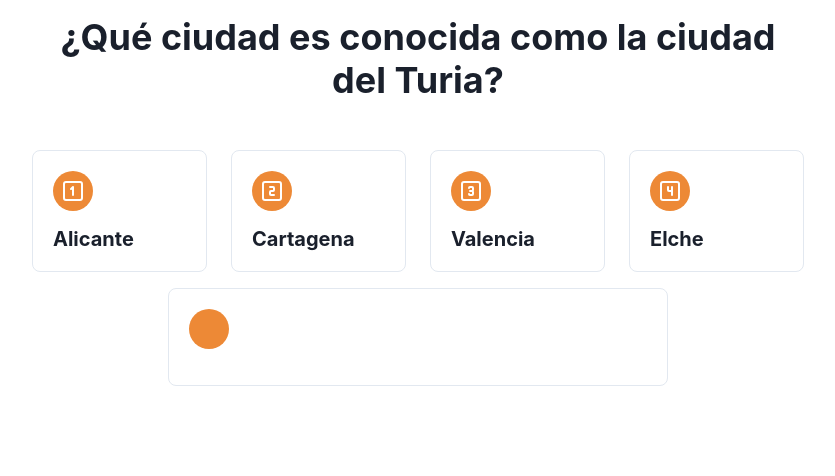
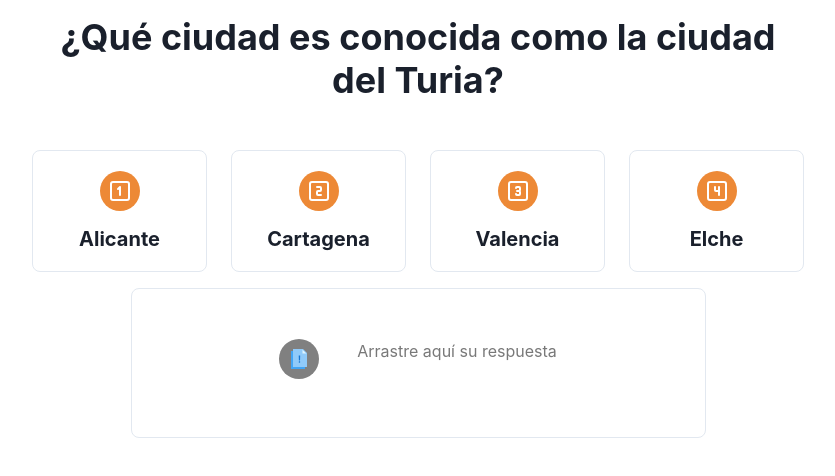
Before and after one commit to mariabvivanco/Test-React, a React (Create React App) app in the folder app-blinklearning/: page /exercise in a window 1280 px wide. Shown: the top 476 px of the page, without its empty margins (222-1057 px from the left). Built offline with nearby package versions, Linux system fonts and the light colour scheme.

Commit message:
Draw and drop implemented in an example card

```diff
--- a/app-blinklearning/package.json
+++ b/app-blinklearning/package.json
@@ -16,7 +16,10 @@
     "@types/react-router-dom": "^5.3.3",
     "framer-motion": "^10.9.1",
     "react": "^18.2.0",
+    "react-dnd": "^10.0.0",
+    "react-dnd-html5-backend": "^14.0.0",
     "react-dom": "^18.2.0",
+    "react-icons": "^4.8.0",
     "react-redux": "^8.0.5",
     "react-router-dom": "^6.8.1",
     "react-scripts": "5.0.1",
--- a/app-blinklearning/src/components/Exercise/CardAnswer.tsx
+++ b/app-blinklearning/src/components/Exercise/CardAnswer.tsx
@@ -1,25 +1,63 @@
-import React from "react";
-import { Box, Flex, Heading, Stack, Icon } from "@chakra-ui/react";
+import React, { DragEvent, useEffect } from "react";
+import {
+  Box,
+  Flex,
+  Heading,
+  Stack,
+  Icon,
+  Text,
+  Center,
+} from "@chakra-ui/react";
 import { ReactElement } from "react";
+import { useSelector } from "react-redux";
+import { answers, setAnswer } from "../../store/exerciseSlicer";
+import { FcAnswers } from "react-icons/fc";
+
+import "./exercise.css";
+import { useDispatch } from "react-redux";
 
 interface CardProps {
-  heading: string;
+  question: string;
   icon: ReactElement;
 }
 
-const tempIcon = <Icon as={()=><></>} w={6} h={6} />
+const CardAnswer: React.FC<CardProps> = ({ question }) => {
 
-const CardAnswer:React.FC<CardProps>= ({ heading='',icon=tempIcon }) => {
+  const dispatch = useDispatch()
+  const onDropEntry = (event: DragEvent<HTMLDivElement>) => {
+    const question = event.dataTransfer.getData("question");
+    const answer = event.dataTransfer.getData("answer");
+    dispatch(setAnswer({question,answer}))
+    console.log(question, answer)
+  };
+
+  const allowDrop = (event: DragEvent<HTMLDivElement>) => {
+    event.preventDefault();
+
+  };
+
+  const answersUser = useSelector(answers);
+
+  useEffect(() => {
+    console.log(answersUser)
+
+
+  }, [answersUser])
+
+
   return (
+    <div onDrop={onDropEntry} onDragOver={allowDrop}>
       <Box
-      maxW={{ base: "90%", md: "500px" }}
-      w={"full"}
+        w={{ base: "275px", md: "575px" }}
+        h="150px"
         borderWidth="1px"
         borderRadius="lg"
         overflow="hidden"
         p={5}
+        pt="50px"
       >
-      <Stack align={"start"} spacing={2}>
+        <Center>
+          <Stack align={"start"} direction="row" spacing={2}>
             <Flex
               w={10}
               h={10}
@@ -27,15 +65,27 @@ const CardAnswer:React.FC<CardProps>= ({ heading='',icon=tempIcon }) => {
               justify={"center"}
               color={"white"}
               rounded={"full"}
-          bg={"primary"}
+              bg={"grey"}
             >
-          {icon}
+              <Icon as={FcAnswers} w={6} h={6} />
             </Flex>
-        <Box mt={2}>
-          <Heading size={{ base: "sm", md: "md" }}>{heading}</Heading>
+
+            {answersUser.find((item) => (item.question === question)) ? (
+              <Heading size={{ base: "sm", md: "md" }}>{answersUser.find((item) => (item.question === question))?.answer}</Heading>
+            ) : (
+              <Text
+                className="blinks"
+                ml="30px"
+                align={"center"}
+                color="neutral"
+              >
+                Arrastre aquí su respuesta
+              </Text>
+            )}
+          </Stack>
+        </Center>
       </Box>
-      </Stack>
-    </Box>
+    </div>
   );
 };
 
--- a/app-blinklearning/src/components/Exercise/CardQuestion.tsx
+++ b/app-blinklearning/src/components/Exercise/CardQuestion.tsx
@@ -1,13 +1,30 @@
-import React from "react";
+import React, { DragEvent } from "react";
 import { Box, Flex, Heading, Stack } from "@chakra-ui/react";
 import { ReactElement } from "react";
+import { useDispatch } from "react-redux";
+import { endDrag, isDragging, startDrag } from "../../store/dragSlicer";
+import { useSelector } from "react-redux";
+
+import './exercise.css'
 
 interface CardProps {
-  heading: string;
+  question: string;
   icon: ReactElement;
+  answer: string;
 }
 
-const CardQuestion = ({ heading, icon }: CardProps) => {
+const CardQuestion = ({ answer, icon, question }: CardProps) => {
+  const dispatch = useDispatch();
+  const isDrag = useSelector(isDragging)
+  const onDragStart = (event: DragEvent) => {
+    event.dataTransfer.setData("answer", answer);
+    event.dataTransfer.setData("question", question);
+    dispatch(startDrag());
+  };
+
+  const onDragEnd = () => {
+    dispatch(endDrag());
+  };
   return (
     <Box
       maxW={{ base: "120px", md: "175px" }}
@@ -16,8 +33,12 @@ const CardQuestion = ({ heading, icon }: CardProps) => {
       borderRadius="lg"
       overflow="hidden"
       p={5}
+      className={isDrag?'is-drag':''}
+      draggable
+      onDragStart={onDragStart}
+      onDragEnd={onDragEnd}
     >
-      <Stack align={"start"} spacing={2}>
+      <Stack align={"center"} spacing={2}>
         <Flex
           w={10}
           h={10}
@@ -30,7 +51,7 @@ const CardQuestion = ({ heading, icon }: CardProps) => {
           {icon}
         </Flex>
         <Box mt={2}>
-          <Heading size={{ base: "sm", md: "md" }}>{heading}</Heading>
+          <Heading size={{ base: "sm", md: "md" }}>{answer}</Heading>
         </Box>
       </Stack>
     </Box>
--- a/app-blinklearning/src/components/Exercise/Question.tsx
+++ b/app-blinklearning/src/components/Exercise/Question.tsx
@@ -27,19 +27,23 @@ const Question: React.FC<Props> = ({ choice, question }) => {
       <Container maxW={"5xl"} mt={12}>
         <Flex flexWrap="wrap" gridGap={6} justify="center">
           <CardQuestion
-            heading={choice[0]}
+            question={question}
+            answer={choice[0]}
             icon={<Icon as={TbSquareNumber1} w={6} h={6} />}
           />
           <CardQuestion
-            heading={choice[1]}
+            question={question}
+            answer={choice[1]}
             icon={<Icon as={TbSquareNumber2} w={6} h={6} />}
           />
           <CardQuestion
-            heading={choice[2]}
+            question={question}
+            answer={choice[2]}
             icon={<Icon as={TbSquareNumber3} w={6} h={6} />}
           />
           <CardQuestion
-            heading={choice[3]}
+            question={question}
+            answer={choice[3]}
             icon={<Icon as={TbSquareNumber4} w={6} h={6} />}
           />
         </Flex>
--- /dev/null
+++ b/app-blinklearning/src/components/Exercise/exercise.css
@@ -0,0 +1,37 @@
+
+.blinks{
+
+    animation-name: blinkT;
+    animation-duration: 1s;
+    animation-timing-function: linear;
+    animation-iteration-count: infinite;
+
+    -webkit-animation-name:parpadeo;
+    -webkit-animation-duration: 1s;
+    -webkit-animation-timing-function: linear;
+    -webkit-animation-iteration-count: infinite;
+  }
+
+  @-moz-keyframes blinkT{
+    0% { opacity: 1.0; }
+    50% { opacity: 0.0; }
+    100% { opacity: 1.0; }
+  }
+
+  @-webkit-keyframes blinkT {
+    0% { opacity: 1.0; }
+    50% { opacity: 0.0; }
+     100% { opacity: 1.0; }
+  }
+
+  @keyframes blinkT {
+    0% { opacity: 1.0; }
+     50% { opacity: 0.0; }
+    100% { opacity: 1.0; }
+  }
+
+  .is-drag{
+    background-color: rgba(255, 255, 255, 0.2);
+    border-radius: 10px;
+    border: 1px dashed white;
+  }
--- a/app-blinklearning/src/pages/Exercises.tsx
+++ b/app-blinklearning/src/pages/Exercises.tsx
@@ -1,5 +1,5 @@
 
-import React from 'react'
+import React, { useEffect } from 'react'
 import { Box , Icon, Center} from '@chakra-ui/react'
 
 import Question from '../components/Exercise/Question';
@@ -9,12 +9,16 @@ import CardAnswer from '../components/Exercise/CardAnswer';
 
 const Exercises=()=> {
 
+
+
+
   return (
-    <Box bg='bg' h='100vh'>
+    <Box  h='100vh'>
       <Question question={test[0].question} choice={test[0].choice} answer={test[0].answer}/>
       <Center>
-      <CardAnswer heading={''} icon={<Icon as={()=><></>} w={6} h={6} />}/>
+        <CardAnswer question={test[0].question}  icon={<Icon as={()=><></>} w={6} h={6} />}/>
       </Center>
+
 
   </Box>
   )
--- /dev/null
+++ b/app-blinklearning/src/store/dragSlicer.ts
@@ -0,0 +1,35 @@
+
+import { createSlice} from '@reduxjs/toolkit';
+import { RootState } from '.';
+
+
+export interface IDragState {
+  isDragging : boolean;
+
+}
+
+export const initialState: IDragState = {
+  isDragging:false,
+
+};
+
+export const dragSlice = createSlice({
+  name: 'drag',
+  initialState,
+  reducers: {
+    startDrag: (state) => {
+      state.isDragging=true;
+    },
+    endDrag: (state) => {
+      state.isDragging=false;
+    },
+
+
+  },
+});
+
+export const isDragging = (state: RootState) => state.reducer.drag.isDragging;
+
+export const { startDrag, endDrag } =  dragSlice.actions;
+
+export default dragSlice.reducer;
--- a/app-blinklearning/src/store/exerciseSlicer.ts
+++ b/app-blinklearning/src/store/exerciseSlicer.ts
@@ -1,14 +1,17 @@
 
 import { createSlice} from '@reduxjs/toolkit';
 import { RootState } from '.';
+
+import {typeAnswer} from '../types/interfaces'
 export interface IExercState {
   finish: boolean;
+  answers:  typeAnswer[],
 
 }
 
 export const initialState: IExercState = {
   finish:false,
-
+  answers:[]
 
 };
 
@@ -16,14 +19,30 @@ export const exerciseSlice = createSlice({
   name: 'excercise',
   initialState,
   reducers: {
-    finishExercise: (state, action) => {
+    finishExercise: (state) => {
       state.finish=true;
     },
+    setAnswer : (state, action) => {
+
+      // eslint-disable-next-line prefer-const
+      let temp = state.answers;
+      const id = temp.findIndex (item=>item.question===action.payload.question)
+      if (id!==-1)
+          {temp[id].answer=action.payload.answer
+          console.log ('lo encontre ', id)}
+      else
+        {temp.push(action.payload)
+        console.log('no lo encontre')}
+      state.answers=[...temp]
+      console.log(temp)
+    },
+
   },
 });
 
 export const finish = (state: RootState) => state.reducer.exercise?.finish;
+export const answers = (state: RootState) => state.reducer.exercise.answers;
 
-export const { finishExercise } =  exerciseSlice.actions;
+export const { finishExercise, setAnswer } =  exerciseSlice.actions;
 
 export default exerciseSlice.reducer;
--- a/app-blinklearning/src/store/index.ts
+++ b/app-blinklearning/src/store/index.ts
@@ -4,18 +4,16 @@ import { configureStore, combineReducers } from '@reduxjs/toolkit';
 
 
 import exerciseReducer from '../store/exerciseSlicer';
-
-
+import dragReducer from '../store/dragSlicer';
 
 
 const store = configureStore({
   reducer: {
-    reducer: combineReducers({ exercise: exerciseReducer}),
+    reducer: combineReducers({ exercise: exerciseReducer, drag:dragReducer}),
   },
 
 });
 
-
 export type RootState = ReturnType<typeof store.getState>;
 
 export default store;
--- /dev/null
+++ b/app-blinklearning/src/types/interfaces.ts
@@ -0,0 +1,10 @@
+export interface typeQuestion {
+    question: string;
+    choice: string[];
+    answerOk: string;
+  }
+
+  export interface typeAnswer {
+    question: string;
+    answer: string;
+  }
```
Also changed, not shown: app-blinklearning/src/components/Exercise/DragAndDrop.jsx (deleted, +0 -82 lines), 1 other file (tests, documents, lock files or other folders). Lines whose indentation alone changed are shown as unchanged.
